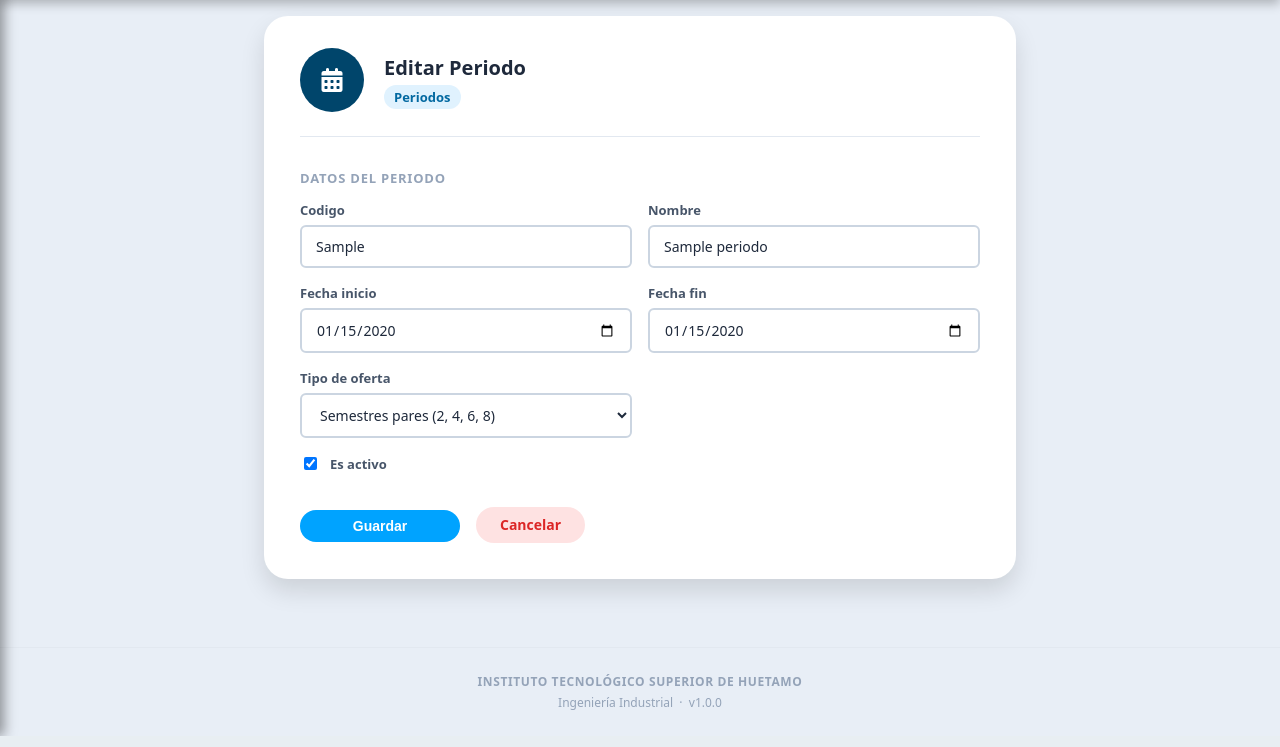
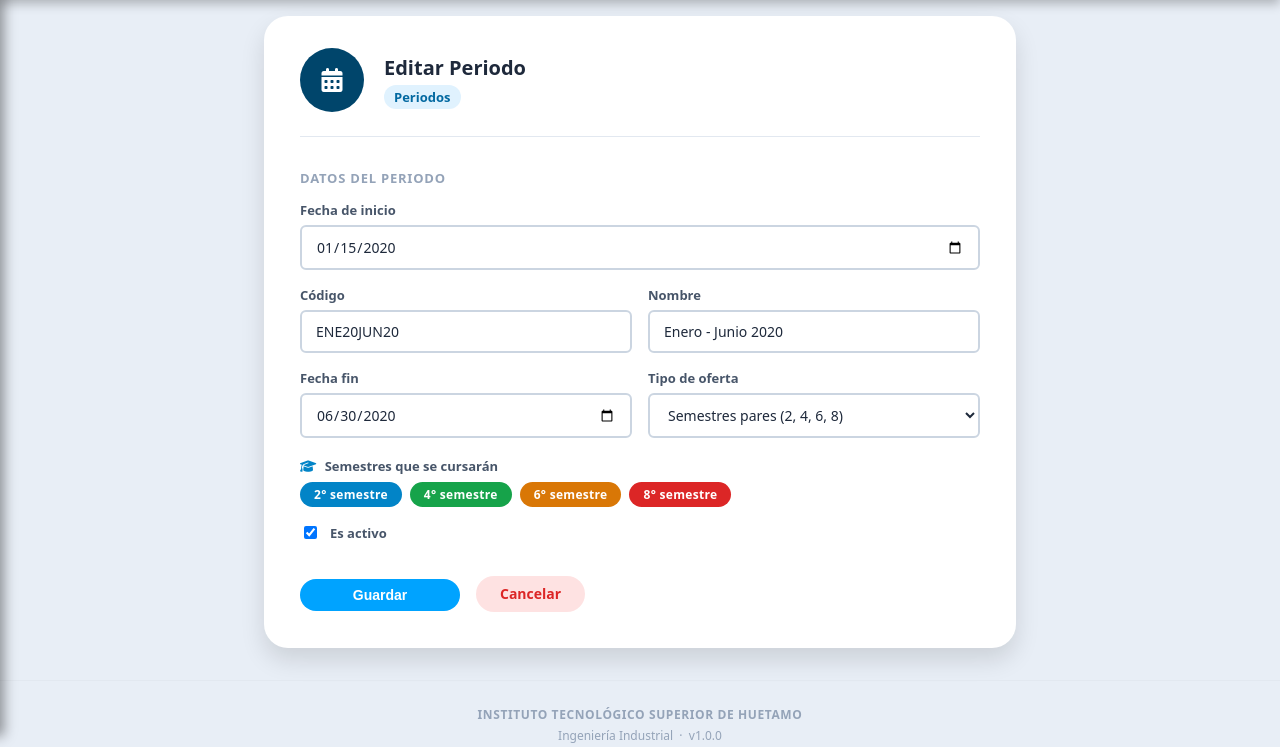
Before and after one commit to Pato1YT/PlataformaCACEI, a Django app: page /periodos/1/editar/ in a window 1280 px wide. Shown: the part 64-811 px from the top of the page. Run offline with Django 4.2, Linux system fonts and the light colour scheme; a user stored in the database is signed in; tables that the repository leaves empty hold one stand-in row (values such as "Sample post"); parts of the project's set-up code (start-up, migrations or seed data) failed here and were passed over.

Commit message:
Se mejoro el formulario de periodos para que los apartados se generen automaticamente con la fecha de inicio

```diff
--- a/core/templates/periodos/form_periodo.html
+++ b/core/templates/periodos/form_periodo.html
@@ -22,8 +22,17 @@
 
         <div class="perfil-card__grid" style="grid-template-columns: 1fr 1fr;">
 
+            <!-- FECHA INICIO — campo disparador -->
+            <div class="perfil-card__field" style="grid-column: 1 / -1;">
+                <label class="perfil-card__label">Fecha de inicio</label>
+                {{ form.fecha_inicio }}
+                {% if form.fecha_inicio.errors %}
+                    <span class="perfil-card__error">{{ form.fecha_inicio.errors|join:", " }}</span>
+                {% endif %}
+            </div>
+
             <div class="perfil-card__field">
-                <label class="perfil-card__label">Codigo</label>
+                <label class="perfil-card__label">Código</label>
                 {{ form.codigo }}
                 {% if form.codigo.errors %}
                     <span class="perfil-card__error">{{ form.codigo.errors|join:", " }}</span>
@@ -35,14 +44,6 @@
                 {{ form.nombre }}
                 {% if form.nombre.errors %}
                     <span class="perfil-card__error">{{ form.nombre.errors|join:", " }}</span>
-                {% endif %}
-            </div>
-
-            <div class="perfil-card__field">
-                <label class="perfil-card__label">Fecha inicio</label>
-                {{ form.fecha_inicio }}
-                {% if form.fecha_inicio.errors %}
-                    <span class="perfil-card__error">{{ form.fecha_inicio.errors|join:", " }}</span>
                 {% endif %}
             </div>
 
@@ -60,6 +61,15 @@
                 {% if form.tipo_oferta.errors %}
                     <span class="perfil-card__error">{{ form.tipo_oferta.errors|join:", " }}</span>
                 {% endif %}
+            </div>
+
+            <!-- Semestres que se cursarán (informativo) -->
+            <div id="bloque-semestres" class="perfil-card__field" style="grid-column: 1 / -1; display: none;">
+                <label class="perfil-card__label">
+                    <i class="fa-solid fa-graduation-cap" style="margin-right:5px; color:#0284c7;"></i>
+                    Semestres que se cursarán
+                </label>
+                <div id="semestres-chips" style="display:flex; flex-wrap:wrap; gap:8px; margin-top:6px;"></div>
             </div>
 
             <div class="perfil-card__field" style="grid-column: 1 / -1; flex-direction: row; align-items: center; gap: 10px;">
@@ -86,4 +96,101 @@
         </div>
     </form>
 </div>
+
+<script>
+(function () {
+    const fechaInicioEl   = document.getElementById('id_fecha_inicio');
+    const fechaFinEl      = document.getElementById('id_fecha_fin');
+    const codigoEl        = document.getElementById('id_codigo');
+    const nombreEl        = document.getElementById('id_nombre');
+    const tipoOfertaEl    = document.getElementById('id_tipo_oferta');
+    const bloqueSemestres = document.getElementById('bloque-semestres');
+    const semestresChips  = document.getElementById('semestres-chips');
+
+    const CHIP_COLORES = ['#0284c7','#16a34a','#d97706','#dc2626','#7c3aed','#0891b2','#be185d','#65a30d'];
+
+    function calcularPeriodo(fechaStr) {
+        if (!fechaStr) return null;
+        const partes = fechaStr.split('-');
+        const anio = parseInt(partes[0], 10);
+        const mes  = parseInt(partes[1], 10);
+
+        // Enero – Junio → oferta PAR (semestres 2,4,6,8)
+        if (mes >= 1 && mes <= 6) {
+            var anio2 = String(anio).slice(-2);
+            return {
+                fechaFin  : anio + '-06-30',
+                codigo    : 'ENE' + anio2 + 'JUN' + anio2,
+                nombre    : 'Enero - Junio ' + anio,
+                tipoOferta: 'PAR',
+                semestres : [2, 4, 6, 8],
+            };
+        }
+
+        // Julio – Diciembre → oferta IMPAR (semestres 1,3,5,7)
+        if (mes >= 7 && mes <= 12) {
+            var anio2 = String(anio).slice(-2);
+            return {
+                fechaFin  : anio + '-12-31',
+                codigo    : 'AGO' + anio2 + 'DIC' + anio2,
+                nombre    : 'Agosto - Diciembre ' + anio,
+                tipoOferta: 'IMPAR',
+                semestres : [1, 3, 5, 7],
+            };
+        }
+
+        return null;
+    }
+
+    function mostrarSemestres(semestres) {
+        semestresChips.innerHTML = '';
+        semestres.forEach(function(num, i) {
+            var chip = document.createElement('span');
+            chip.textContent = num + '\u00b0 semestre';
+            chip.style.cssText = [
+                'display:inline-flex',
+                'align-items:center',
+                'background:' + CHIP_COLORES[i % CHIP_COLORES.length],
+                'color:#fff',
+                'border-radius:999px',
+                'padding:4px 14px',
+                'font-size:12px',
+                'font-weight:700',
+                'letter-spacing:.3px'
+            ].join(';');
+            semestresChips.appendChild(chip);
+        });
+    }
+
+    function autocompletar() {
+        var info = calcularPeriodo(fechaInicioEl.value);
+
+        if (!info) {
+            bloqueSemestres.style.display = 'none';
+            return;
+        }
+
+        fechaFinEl.value = info.fechaFin;
+        codigoEl.value   = info.codigo;
+        nombreEl.value   = info.nombre;
+
+        // Seleccionar tipo de oferta
+        for (var i = 0; i < tipoOfertaEl.options.length; i++) {
+            tipoOfertaEl.options[i].selected = (tipoOfertaEl.options[i].value === info.tipoOferta);
+        }
+
+        mostrarSemestres(info.semestres);
+        bloqueSemestres.style.display = 'block';
+    }
+
+    if (fechaInicioEl) {
+        fechaInicioEl.addEventListener('change', autocompletar);
+        fechaInicioEl.addEventListener('input',  autocompletar);
+        // Si ya hay valor al cargar (edición con errores), recalcular
+        if (fechaInicioEl.value) {
+            autocompletar();
+        }
+    }
+})();
+</script>
 {% endblock %}
```
Lines whose indentation alone changed are shown as unchanged.
